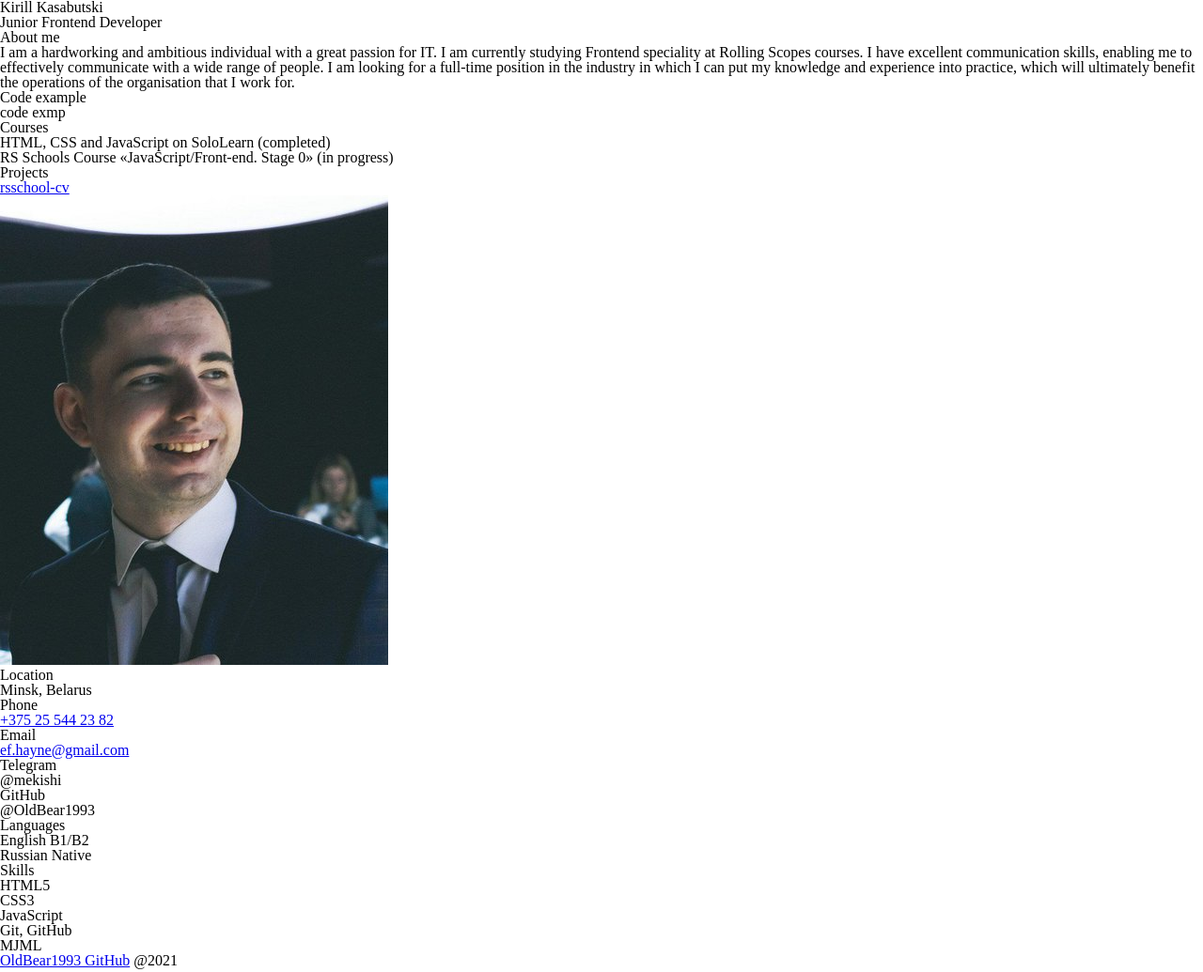
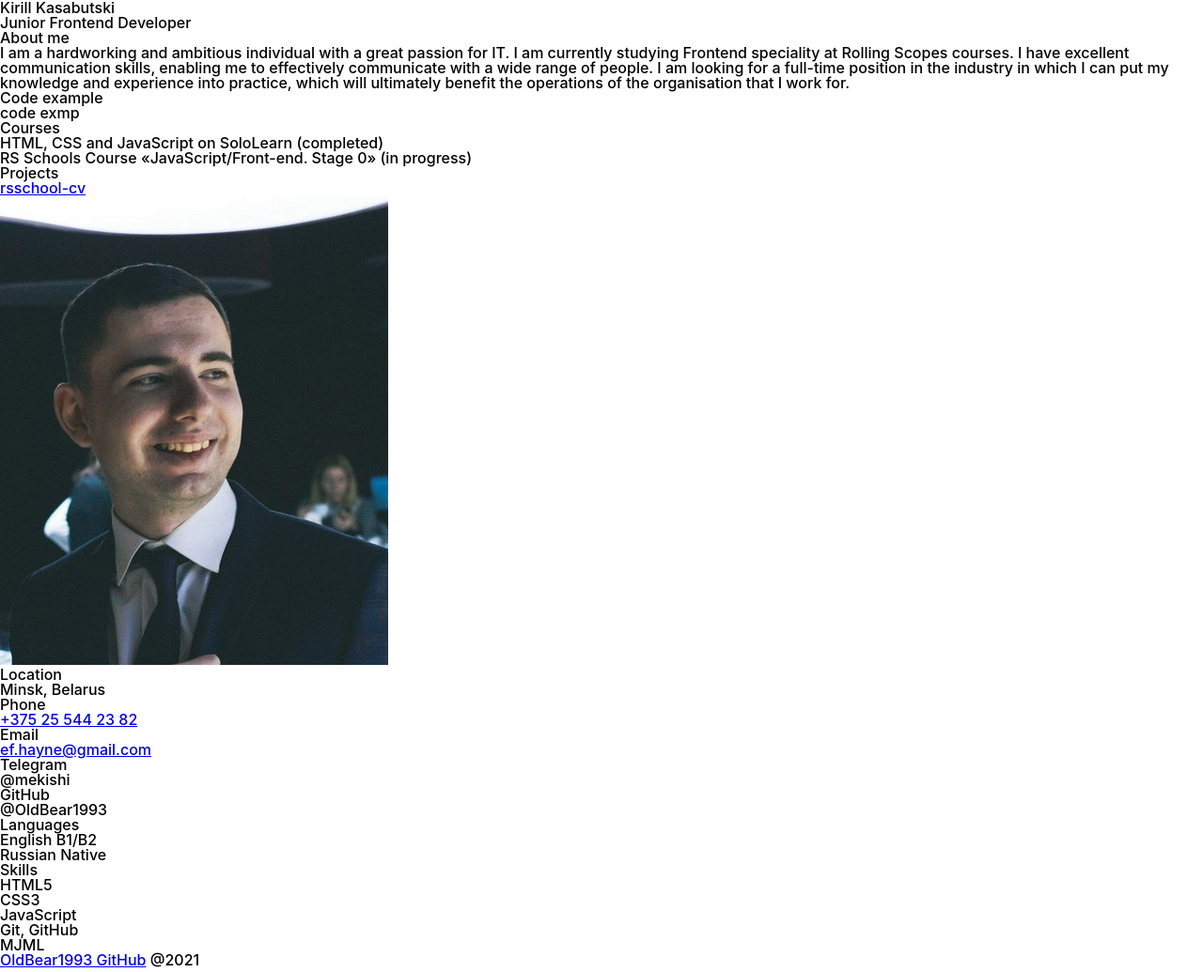
Before and after one commit to OldBear1993/rsschool-cv, a plain HTML site: page index.html in a window 1280 px wide. Shown: the top 1035 px of the page at 94% size. Drawn offline with Linux system fonts and the light colour scheme.

Commit message:
feat: add fonts

```diff
--- a/css/style.css
+++ b/css/style.css
@@ -1 +1,32 @@
-any css styles
+@font-face {
+    font-family: 'Inter';
+    src: url('../assets/fonts/Inter-Medium.ttf') format('ttf');
+    font-display: swap;
+    font-weight: 500;
+    font-style: normal;
+}
+
+@font-face {
+    font-family: 'Inter';
+    src: url('../assets/fonts/Inter-SemiBold.ttf') format('ttf');
+    font-display: swap;
+    font-weight: 600;
+    font-style: normal;
+}
+
+@font-face {
+    font-family: 'Inter';
+    src: url('../assets/fonts/Inter-Bold.ttf') format('ttf');
+    font-display: swap;
+    font-weight: 700;
+    font-style: normal;
+}
+
+:root {
+    --font-family: 'Inter', sans-serif;
+}
+
+body {
+    font-family: var(--font-family);
+    font-weight: 500;
+}
```
Also changed, not shown: assets/fonts/Inter-Bold.ttf (added), assets/fonts/Inter-Medium.ttf (added), assets/fonts/Inter-SemiBold.ttf (added).
